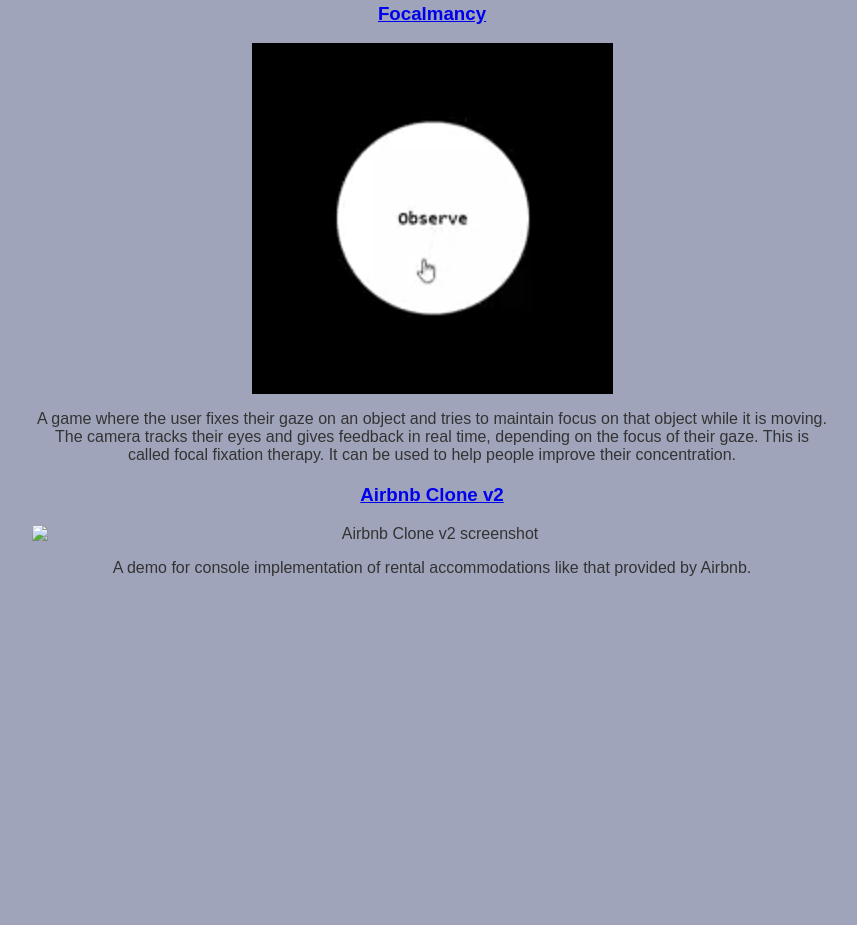
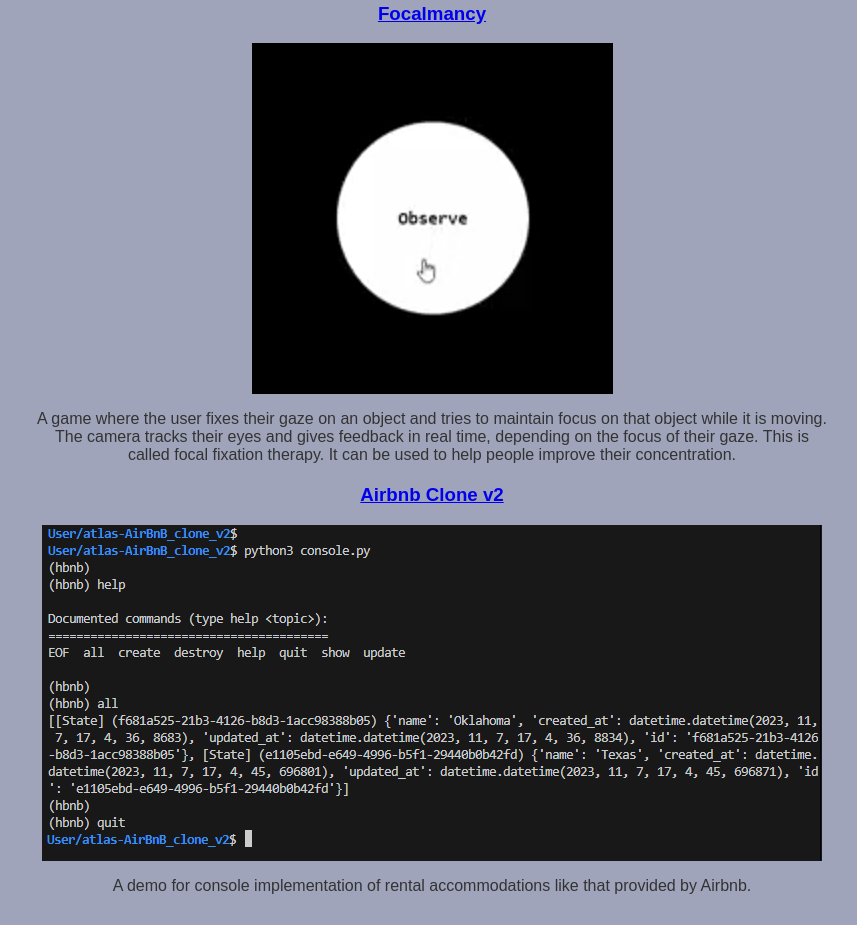
Before and after one commit to NolbsAtHolbs/NolbsAtHolbs.github.io, a plain HTML site: page index.html in a window 1280 px wide. Shown: the part 622-1547 px from the top of the page, without its empty margins (208-1065 px from the left). Before the commit the page ends 1229 px from the top, so only its background shows below. Drawn offline with Linux system fonts and the light colour scheme.

Commit message:
display final image

```diff
--- a/index.html
+++ b/index.html
@@ -49,7 +49,7 @@
 			<h3>
 				<a href="https://github.com/NolbsAtHolbs/atlas-AirBnB_clone_v2" target="_blank">Airbnb Clone v2</a>
 			</h3>
-			<img src="images/project3.png" alt="Airbnb Clone v2 screenshot">
+			<img src="images/Airbnb_Clone_V2_Screenshot.png" alt="Airbnb Clone v2 screenshot">
 			<p>
 				A demo for console implementation of rental accommodations like that provided by Airbnb.
 			</p>
```
